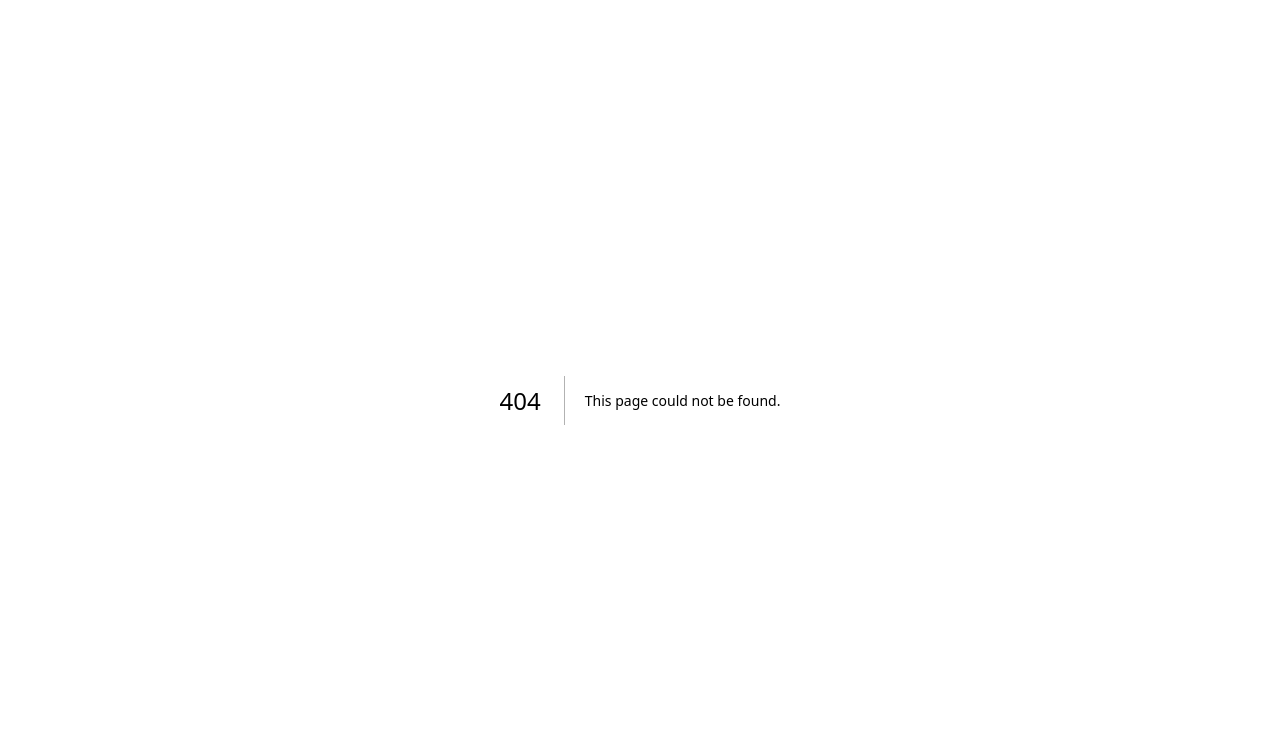
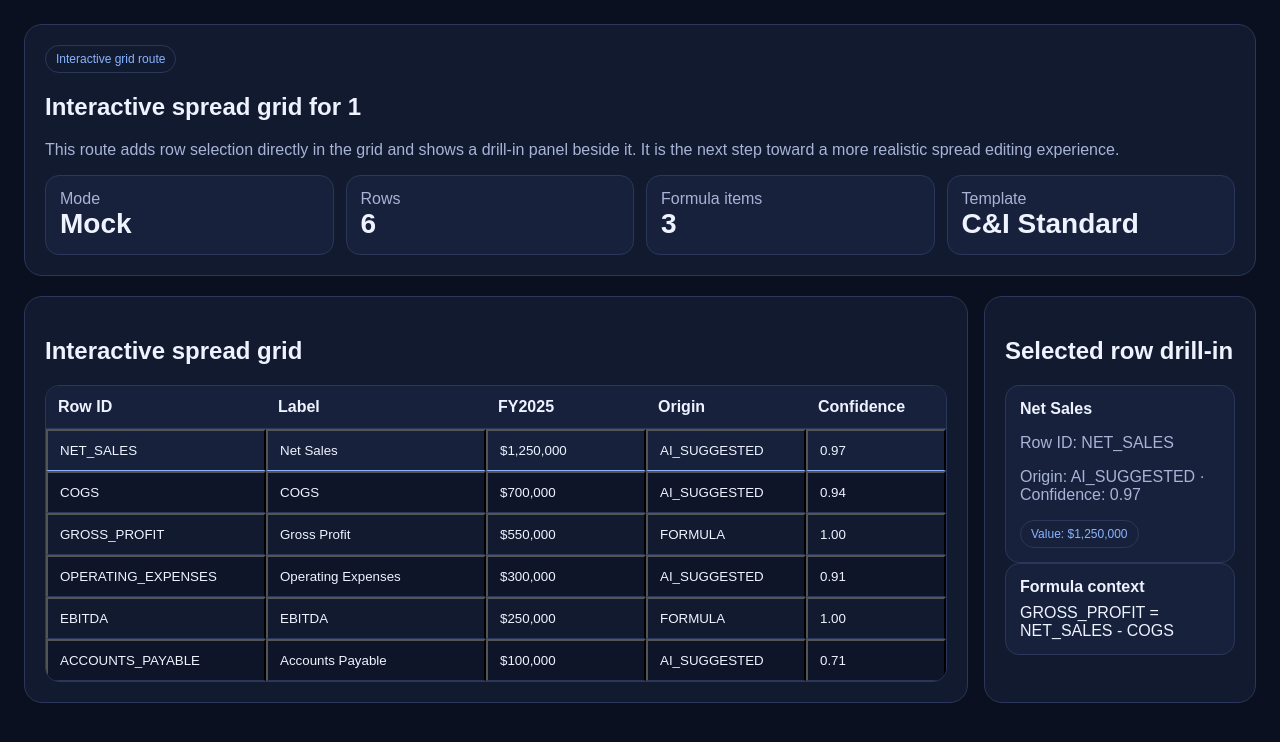
Before and after one commit to woodstr3313/Spreads, a Next.js app in the folder aws-spreads-poc/apps/analyst-workbench/: page /spreads/1/1/interactive-grid in a window 1280 px wide. Before the commit this address had no page. Shown: the top 742 px of the page. Built offline with nearby package versions, Linux system fonts and the light colour scheme; no server answers.

Commit message:
Add interactive grid route

```diff
--- /dev/null
+++ b/aws-spreads-poc/apps/analyst-workbench/app/spreads/[spreadId]/[spreadVersionId]/interactive-grid/page.tsx
@@ -0,0 +1,54 @@
+import { fetchSpreadVersion, fetchReviewTasks } from '../../../../../lib/appsync-client';
+import { buildFallbackSpread, mapLiveResponsesToWorkbench } from '../../../../../lib/workbench-mappers';
+import { InteractiveSpreadGrid } from '../../../../../components/interactive-spread-grid';
+
+type PageProps = {
+  params: Promise<{
+    spreadId: string;
+    spreadVersionId: string;
+  }>;
+};
+
+async function loadData(spreadId: string, spreadVersionId: string) {
+  try {
+    const [spread, reviewTasks] = await Promise.all([
+      fetchSpreadVersion(spreadId, spreadVersionId),
+      fetchReviewTasks(spreadId)
+    ]);
+
+    return {
+      mode: 'live' as const,
+      spread: mapLiveResponsesToWorkbench(spreadId, spreadVersionId, spread as never, reviewTasks as never)
+    };
+  } catch {
+    return {
+      mode: 'mock' as const,
+      spread: buildFallbackSpread(spreadId, spreadVersionId)
+    };
+  }
+}
+
+export default async function InteractiveGridPage({ params }: PageProps) {
+  const { spreadId, spreadVersionId } = await params;
+  const { mode, spread } = await loadData(spreadId, spreadVersionId);
+
+  return (
+    <main className="page">
+      <section className="hero">
+        <div className="badge accent">Interactive grid route</div>
+        <h1>Interactive spread grid for {spreadId}</h1>
+        <p className="muted">
+          This route adds row selection directly in the grid and shows a drill-in panel beside it. It is the next step toward a more realistic spread editing experience.
+        </p>
+        <div className="cards">
+          <div className="cardStat"><div className="muted">Mode</div><div className="kpi">{mode === 'live' ? 'Live' : 'Mock'}</div></div>
+          <div className="cardStat"><div className="muted">Rows</div><div className="kpi">{spread.rows.length}</div></div>
+          <div className="cardStat"><div className="muted">Formula items</div><div className="kpi">{spread.formulaTrace.length}</div></div>
+          <div className="cardStat"><div className="muted">Template</div><div className="kpi">{spread.templateName}</div></div>
+        </div>
+      </section>
+
+      <InteractiveSpreadGrid rows={spread.rows} formulaTrace={spread.formulaTrace} />
+    </main>
+  );
+}
```
